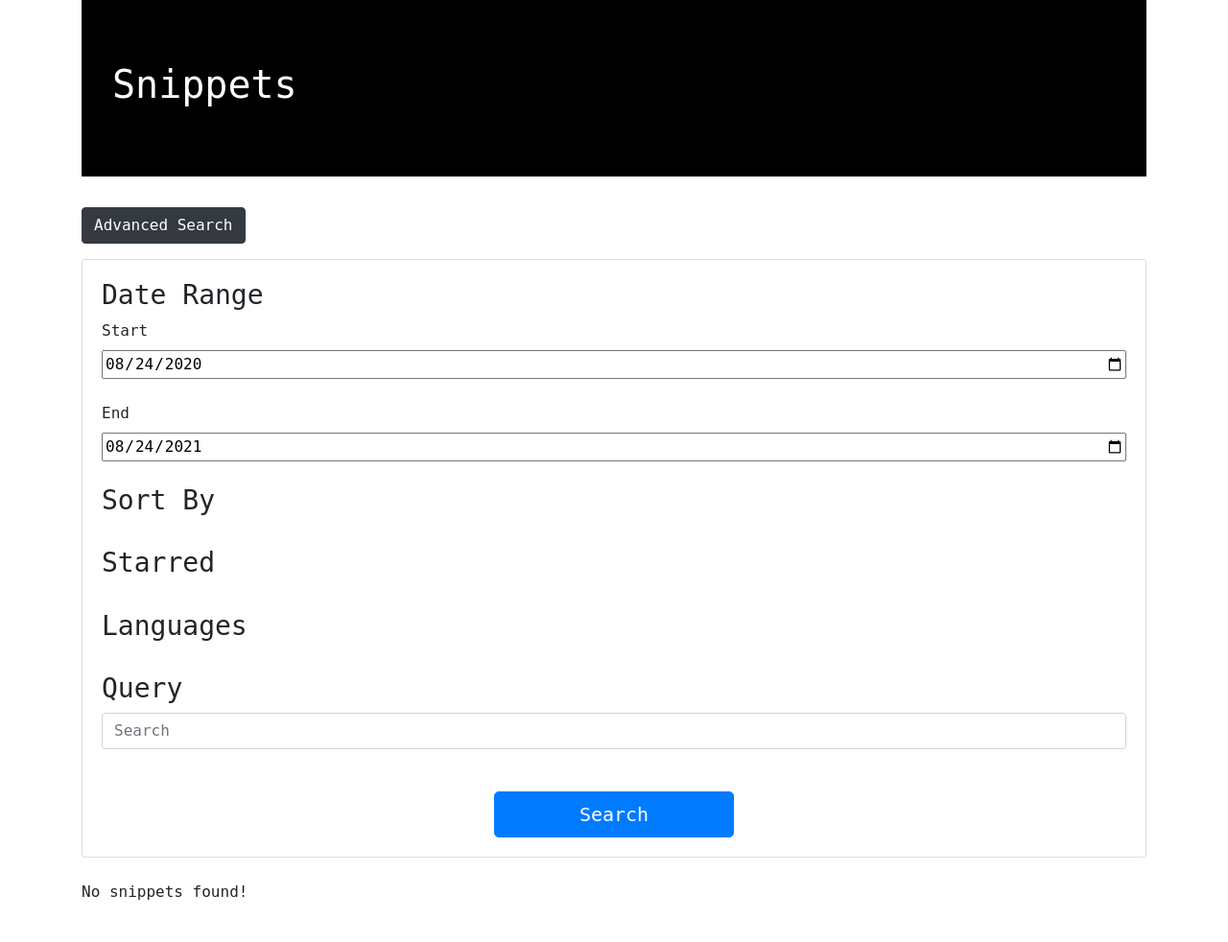
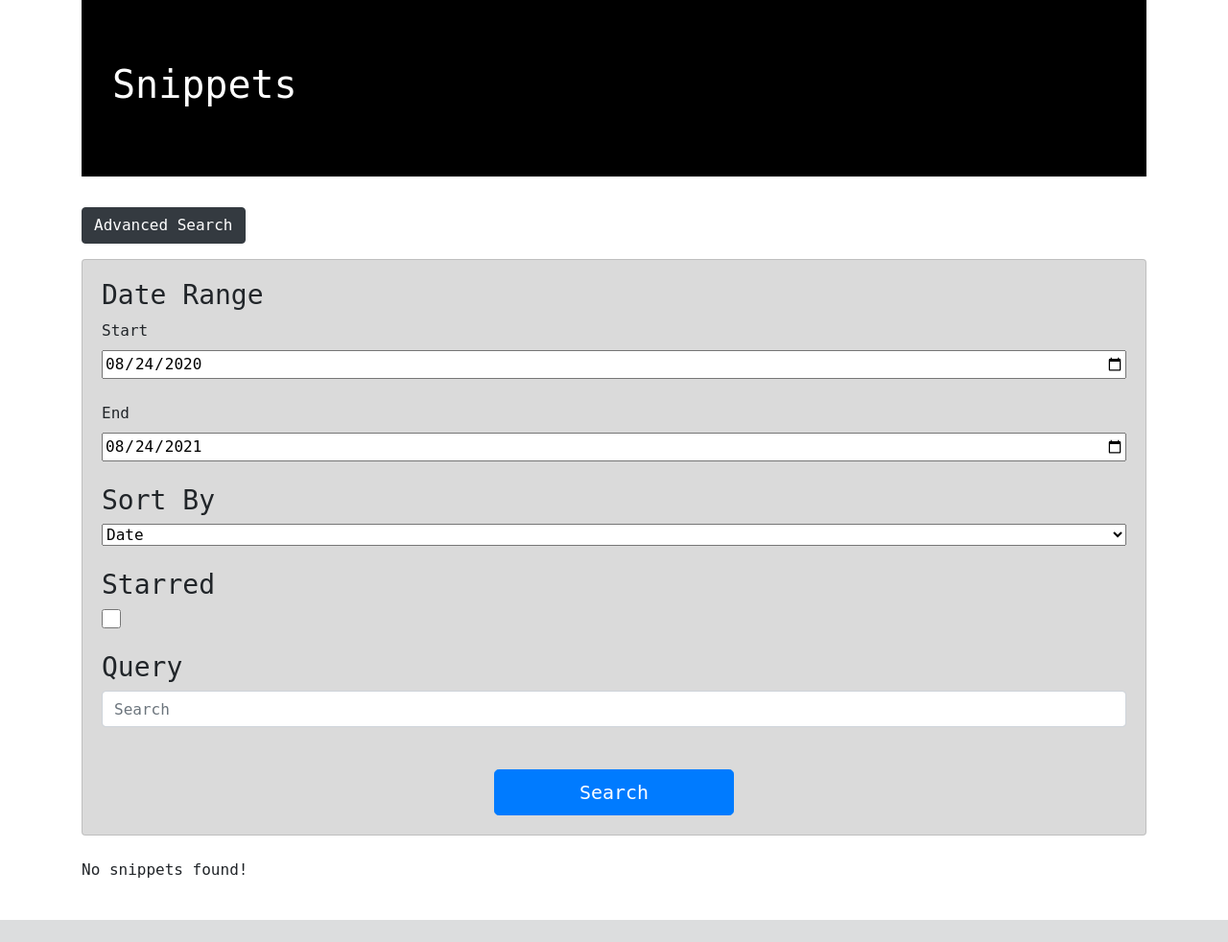
Before and after one commit to danielpyon/recall, a Django app: page /app/snippets/ in a window 1280 px wide, after a click on "Advanced Search". Shown: the part 56-1038 px from the top of the page at 96% size. After the commit the page ends 1015 px from the top, so only its background shows below. Run offline with Django 3.2, Linux system fonts and the light colour scheme; the visitor is signed in with stand-in values (Sample User, id 1); data that the repository does not hold is empty; some libraries are stand-ins or nearby versions.

Commit message:
sortby done

```diff
--- a/app/templates/app/snippet_list.html
+++ b/app/templates/app/snippet_list.html
@@ -20,7 +20,7 @@
       </button>
     </p>
     <div class="collapse" id="menu">
-      <div class="card card-body">
+      <div class="card card-body" style="background-color: rgb(218, 218, 218);">
         {% csrf_token %}
         <h3>Date Range</h3>
         <label for="startdate">Start</label>
@@ -29,13 +29,26 @@
         <label for="enddate">End</label>
         <input type="date" id="enddate" name="search-end">
         <br>
+
         <h3>Sort By</h3>
+        <select id="sortby">
+          <option value="date">Date</option>
+          <option value="alphabetical">Alphabetical</option>
+        </select>
         <br>
+
         <h3>Starred</h3>
+        <input type="checkbox" style="width: 20px; height: 20px;" id="starred" value="starred">
         <br>
+
+        <!-- NOT YET IMPLEMENTED
         <h3>Languages</h3>
+        <select id="languages" multiple>
+          <option value="python">python</option>
+        </select>
+        <br>
+        -->
 
-        <br>
         <h3>Query</h3>
         <input class="form-control mr-sm-2" type="text" placeholder="Search" id="advsearchbox">
         <br>
@@ -124,6 +137,7 @@
         let qp = new QueryParameter(url);
         qp.add('from', start_date.value);
         qp.add('to', end_date.value);
+        qp.add('sortby', document.getElementById('sortby').value); // "date" or "alphabetical"
         window.location.replace(qp.toString());
       }
 
--- a/app/views.py
+++ b/app/views.py
@@ -73,6 +73,8 @@ class SnippetAdvancedSearchListView(LoginRequiredMixin, generic.ListView):
         start = self.get_or_none('from')
         end = self.get_or_none('to')
 
+        sortby = self.get_or_none('sortby')
+
         args = {
             'user': self.request.user,
             'title__icontains': query,
@@ -80,7 +82,10 @@ class SnippetAdvancedSearchListView(LoginRequiredMixin, generic.ListView):
         if start is not None and end is not None:
             args['pub_date__range'] = [str(start), str(end)]
 
-        return Snippet.objects.filter(**args)
+        if sortby is not None:
+            return Snippet.objects.filter(**args).order_by('-pub_date' if sortby == 'date' else 'title')
+        else:
+            return Snippet.objects.filter(**args)
 
 class SnippetSearchListView(LoginRequiredMixin, generic.ListView):
     model = Snippet
```
Also changed, not shown: 1 other file.
